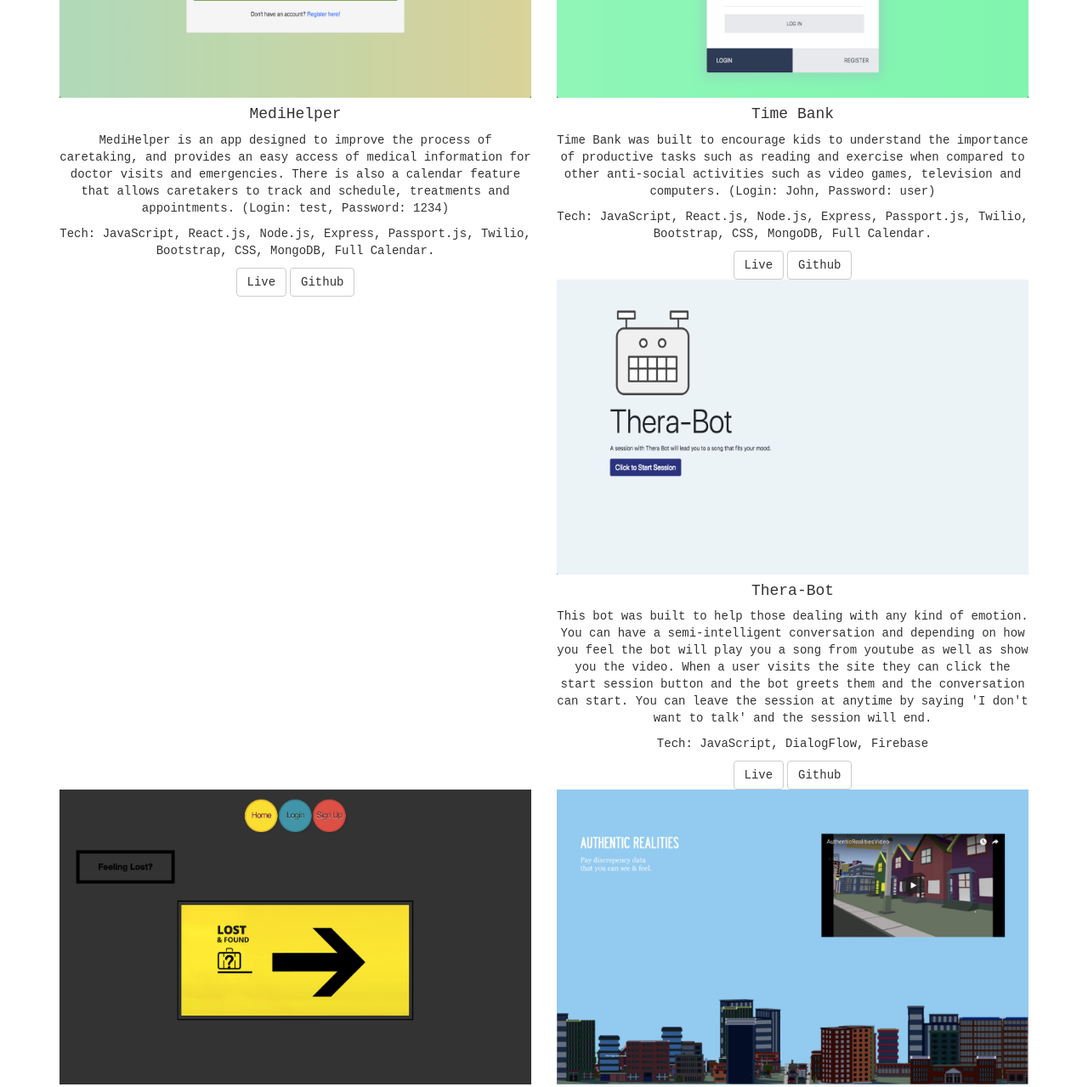
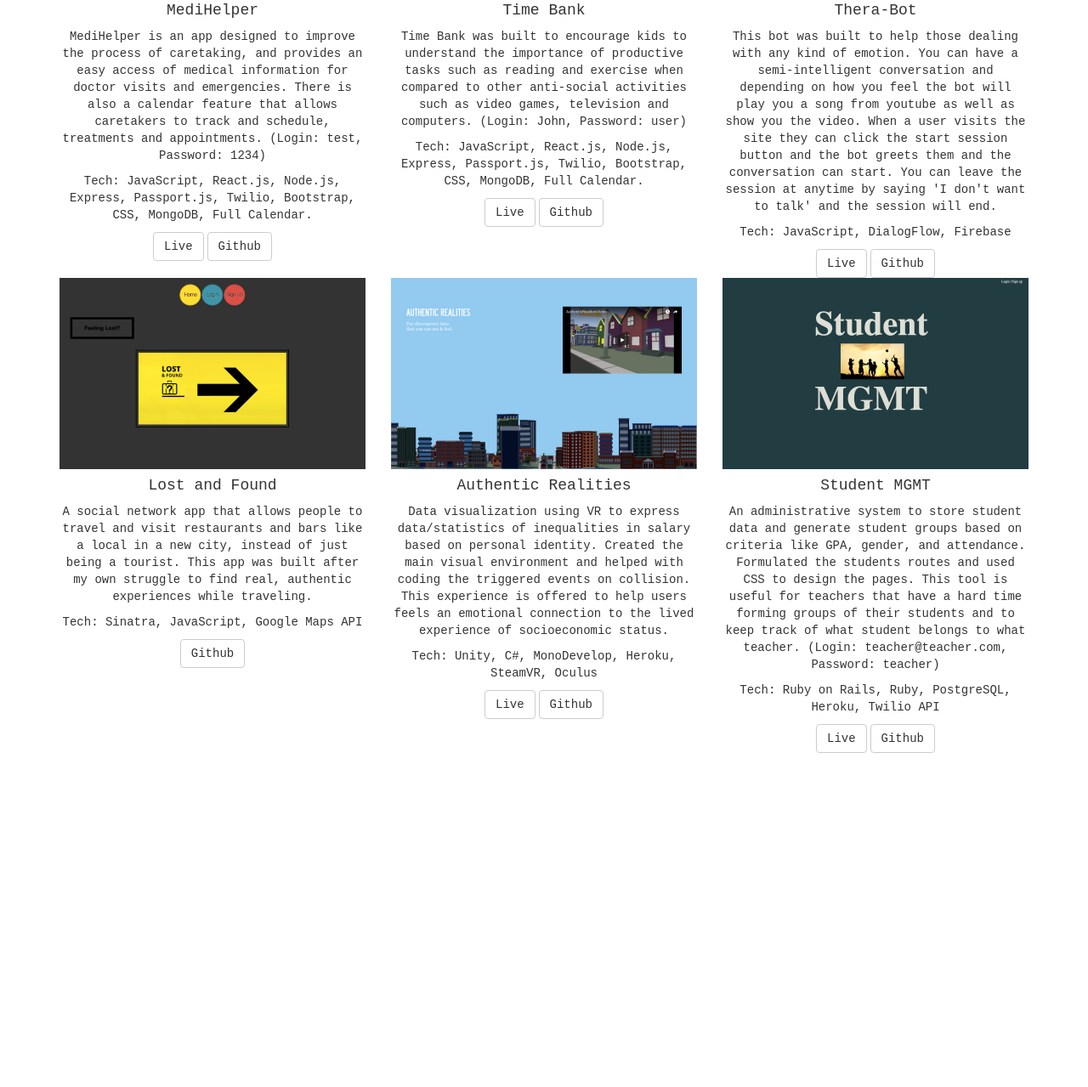
Before and after one commit to jsdelivrbot/portfolio-8, a website: page app/index.html at #!/projects in a window 1280 px wide. Shown: the part 379-1658 px from the top of the page at 85% size. After the commit the page ends 1265 px from the top, so only its background shows below. Drawn offline with nearby package versions, Linux system fonts and the light colour scheme; some packages are replaced by stand-ins of ours.

Commit message:
fix styling bug

```diff
--- a/app/projects/projects.html
+++ b/app/projects/projects.html
@@ -2,7 +2,7 @@
 	<div class="container">
 		<div class="row">
 			<div ng-repeat="project in projects">
-					<div class="col-md-6">
+					<div class="col-md-4 mb-5 mt-5">
 						<div class="card">
 						  <img src="{{ project.image }}" class="img-responsive">
 						  <div class="card-block text-center">
```
